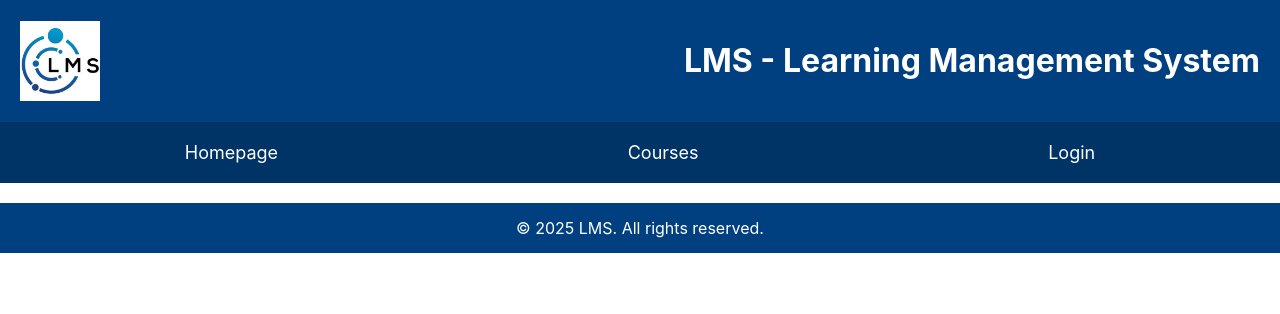
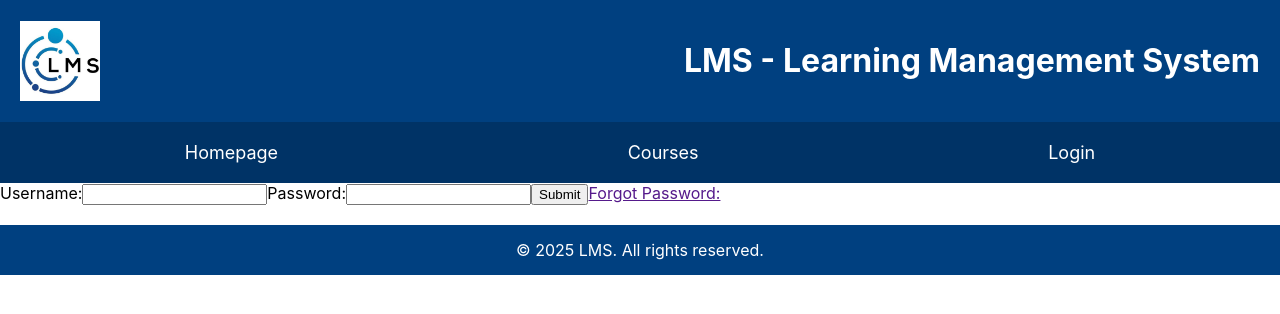
Before and after one commit to Chamer5465/ENSF381-Assignment4, a React (Create React App) app in the folder my-lms-app/: page /Login in a window 1280 px wide. Shown: the top 314 px of the page. Built offline with nearby package versions, Linux system fonts and the light colour scheme.

Commit message:
Made initial changes to login form

```diff
--- a/my-lms-app/src/LoginForm.js
+++ b/my-lms-app/src/LoginForm.js
@@ -3,7 +3,14 @@ import React from 'react';
 function LoginForm() {
     return (
         <div>
-
+            <form>
+                <label for='username'>Username:</label>
+                <input type='text' id='username' required></input>
+                <label for='password'>Password:</label>
+                <input type='text' id='password' required></input>
+                <button type='submit'>Submit</button>
+                <a href=''>Forgot Password:</a>
+            </form>
         </div>
     );
 }
```
